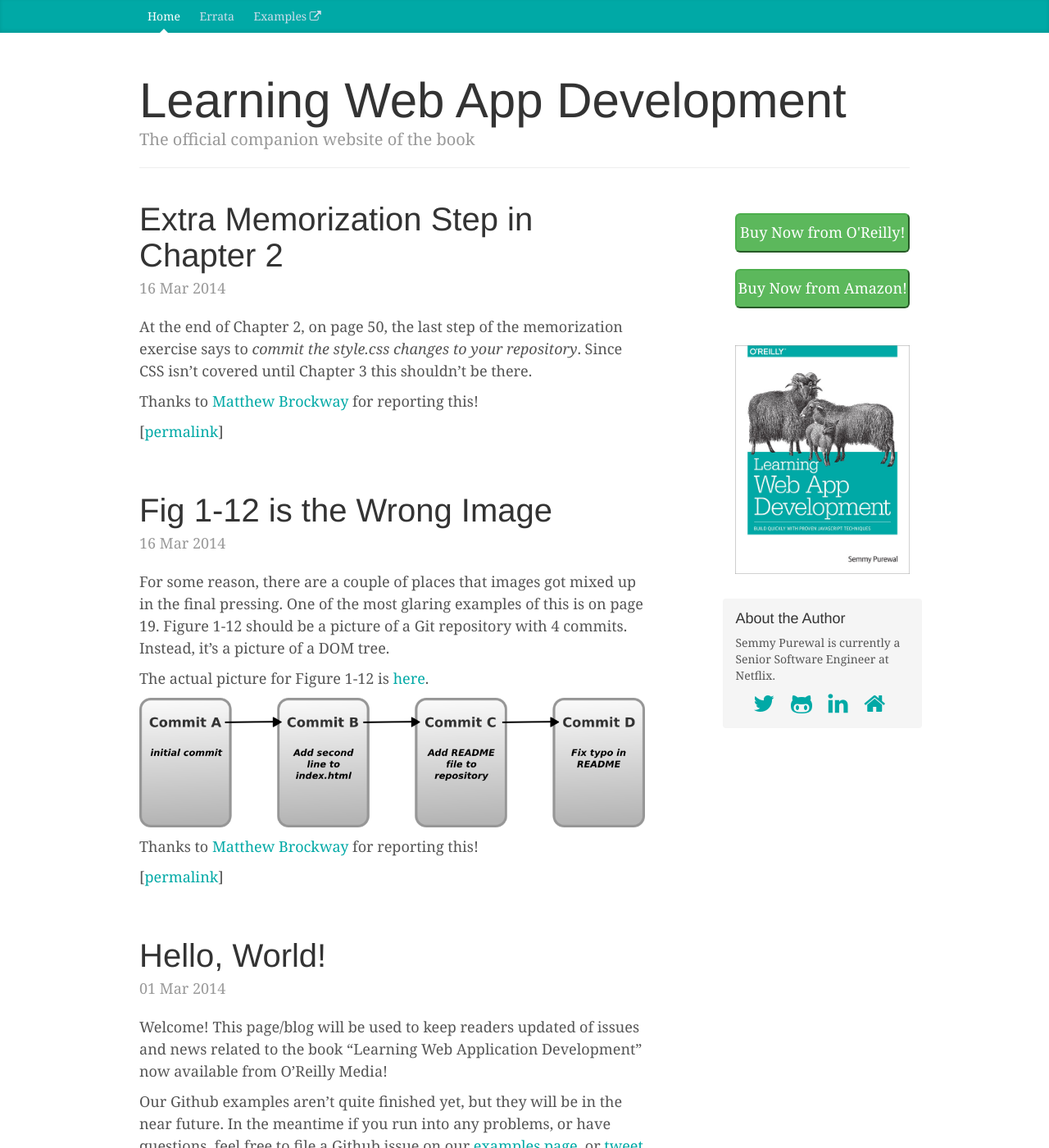
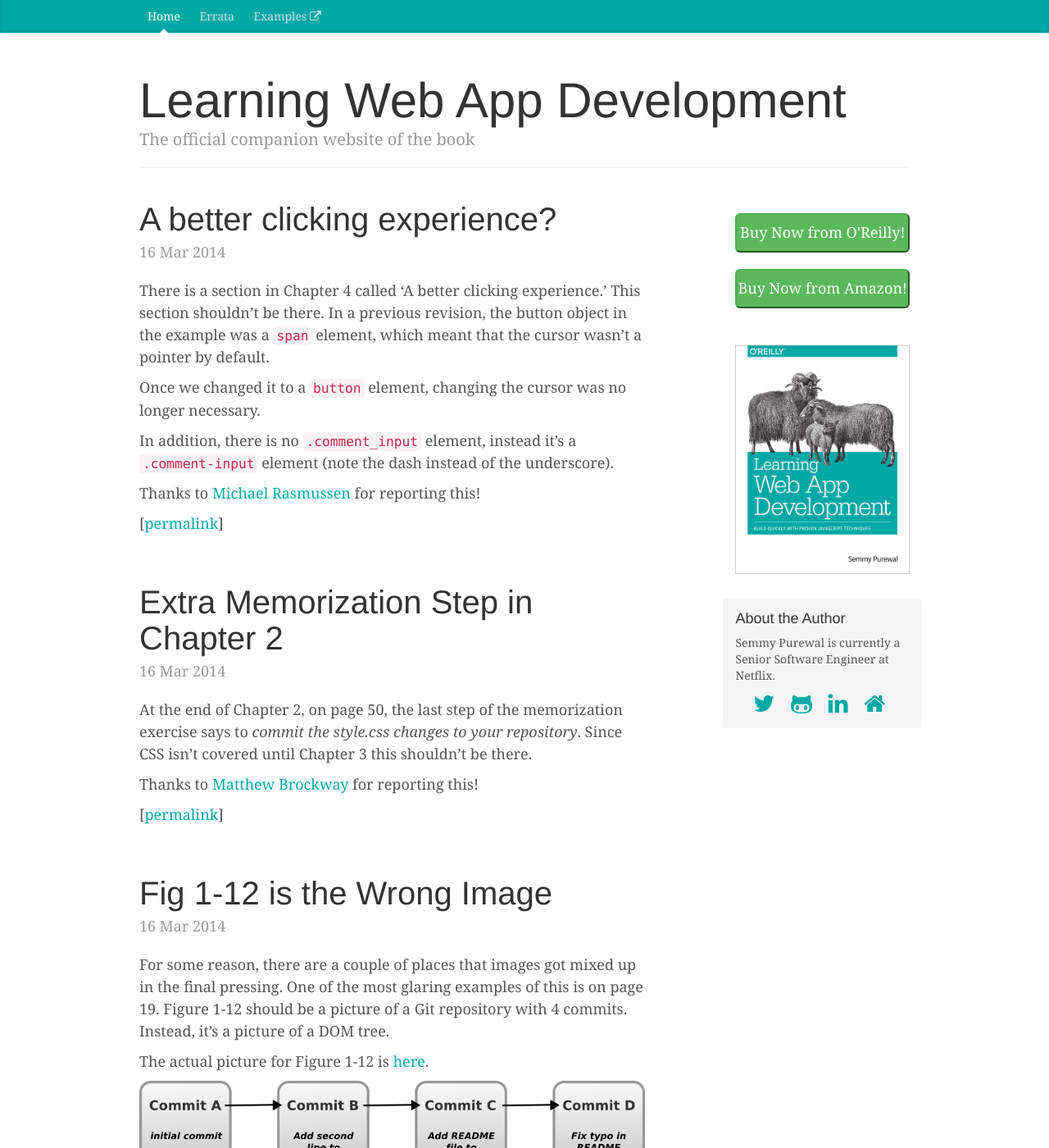
Before and after one commit to learningwebappdev/learningwebappdev.github.io, a Jekyll site: the page built from index.html, in a window 1280 px wide and 1400 px high. Shown: the whole window at 82% size. Built offline with Jekyll 4.4.1, drawn with Linux system fonts in a browser that asks for light colours; nearby versions of some CDN libraries; Markdown is read by kramdown in place of the engine named in the settings; the list of posts is cut into pages by our own code; some of the changed text lies outside the part shown.

Commit message:
Add a better clicking experience errata

```diff
--- /dev/null
+++ b/_posts/2014-03-16-chapter-4-clicking-experience.markdown
@@ -0,0 +1,20 @@
+---
+layout: post
+title:  "A better clicking experience?"
+date:   2014-03-16 13:55:33
+categories: errata chapter4
+author: Semmy
+---
+
+There is a section in Chapter 4 called 'A better clicking experience.' This
+section shouldn't be there. In a previous revision, the button object in the
+example was a `span` element, which meant that the cursor wasn't a pointer
+by default.
+
+Once we changed it to a `button` element, changing the cursor was no longer
+necessary.
+
+In addition, there is no `.comment_input` element, instead it's a
+`.comment-input` element (note the dash instead of the underscore).
+
+Thanks to [Michael Rasmussen](http://twitter.com/MichaelRpdx) for reporting this!
```
Also changed, not shown: errata.html (+7 -0 lines).
